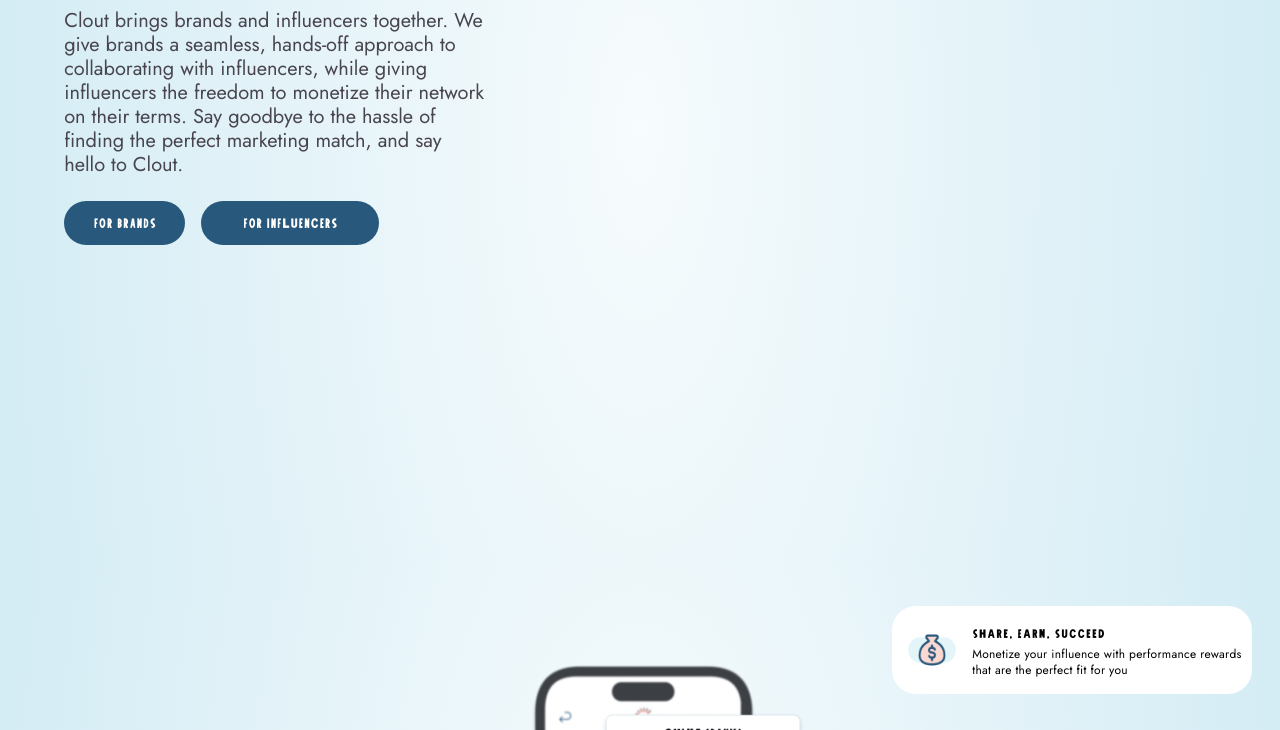
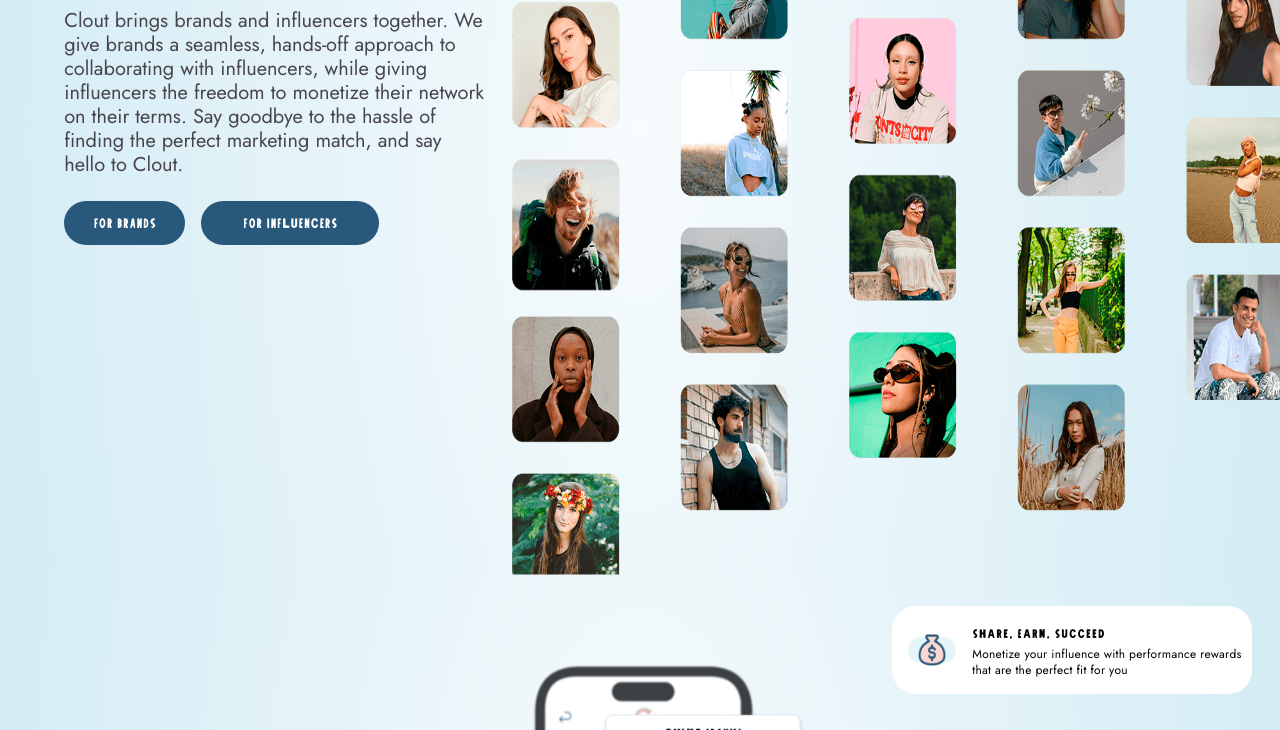
Before and after one commit to cristianccgg/clout-website, a website: page index.html in a window 1280 px wide. Shown: the part 388-1118 px from the top of the page. Drawn offline with Linux system fonts and the light colour scheme.

Commit message:
desktop img

```diff
--- a/index.html
+++ b/index.html
@@ -57,8 +57,8 @@
       </div>
 
       <img
-        class="hidden lg:block absolute left-0 -top-[55px]"
-        src="src/images/home-imgs/desktopfull.png"
+        class="hidden lg:h-full w-[60%] lg:block absolute right-0 -top-[50px]"
+        src="src/images/home-imgs/desktop.png"
         alt="pictures-desktop"
       />
       <img
```
Also changed, not shown: src/images/home-imgs/desktop.png (added), src/output.css.
